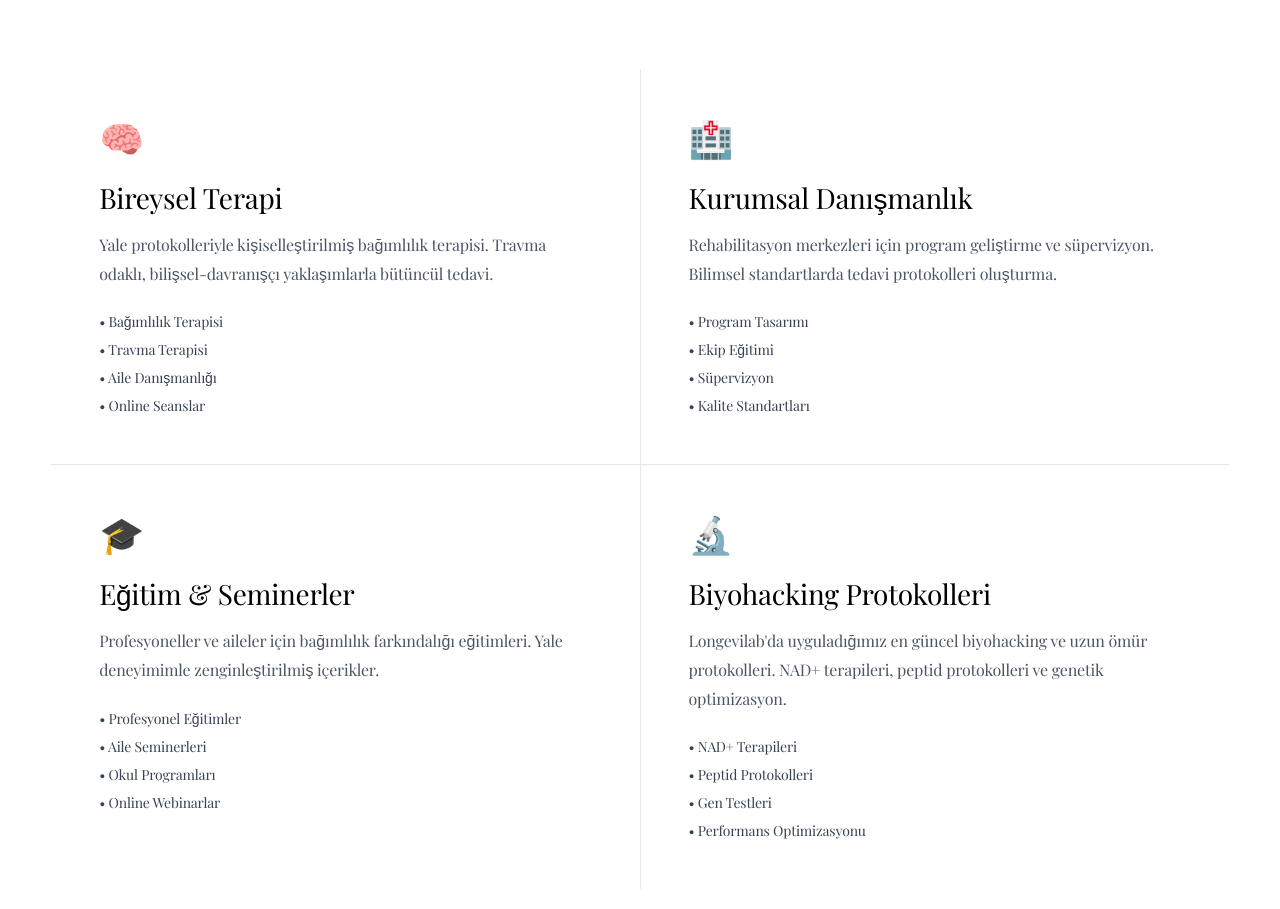
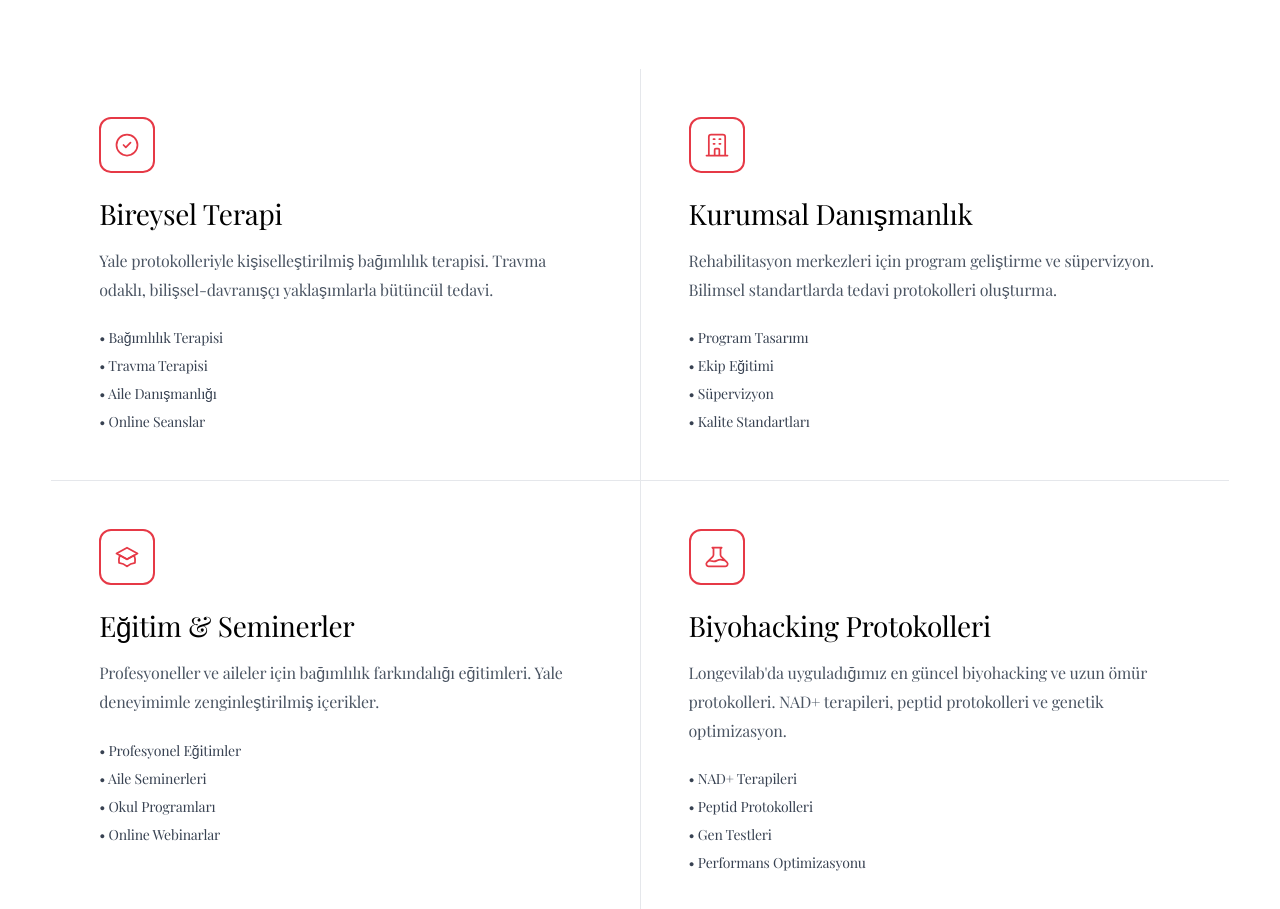
Before and after one commit to caglarozyildirim/esracavusoglu, a Next.js app: page /is-hayati in a window 1280 px wide. Shown: the part 846-1755 px from the top of the page. Built offline with nearby package versions, Linux system fonts and the light colour scheme.

Commit message:
logolar tasarlandı.

```diff
--- a/app/is-hayati/page.tsx
+++ b/app/is-hayati/page.tsx
@@ -60,7 +60,13 @@ export default function IsHayatiPage() {
 
             <div className="grid grid-cols-1 lg:grid-cols-2 gap-[1px] bg-gray-200">
               <div className="bg-white p-12">
-                <div className="text-4xl mb-6">🧠</div>
+                <div className="w-14 h-14 flex items-center justify-center mb-6"
+                     style={{ border: '2px solid #E63946', borderRadius: '12px' }}>
+                  <svg className="w-7 h-7" fill="none" stroke="#E63946" viewBox="0 0 24 24">
+                    <path strokeLinecap="round" strokeLinejoin="round" strokeWidth={1.5}
+                          d="M9 12l2 2 4-4m6 2a9 9 0 11-18 0 9 9 0 0118 0z" />
+                  </svg>
+                </div>
                 <h3 className="font-playfair text-black mb-4"
                     style={{ fontSize: '1.75rem', fontWeight: 300 }}>
                   Bireysel Terapi
@@ -79,7 +85,13 @@ export default function IsHayatiPage() {
               </div>
 
               <div className="bg-white p-12">
-                <div className="text-4xl mb-6">🏥</div>
+                <div className="w-14 h-14 flex items-center justify-center mb-6"
+                     style={{ border: '2px solid #E63946', borderRadius: '12px' }}>
+                  <svg className="w-7 h-7" fill="none" stroke="#E63946" viewBox="0 0 24 24">
+                    <path strokeLinecap="round" strokeLinejoin="round" strokeWidth={1.5}
+                          d="M19 21V5a2 2 0 00-2-2H7a2 2 0 00-2 2v16m14 0h2m-2 0h-5m-9 0H3m2 0h5M9 7h1m-1 4h1m4-4h1m-1 4h1m-5 10v-5a1 1 0 011-1h2a1 1 0 011 1v5m-4 0h4" />
+                  </svg>
+                </div>
                 <h3 className="font-playfair text-black mb-4"
                     style={{ fontSize: '1.75rem', fontWeight: 300 }}>
                   Kurumsal Danışmanlık
@@ -98,7 +110,15 @@ export default function IsHayatiPage() {
               </div>
 
               <div className="bg-white p-12">
-                <div className="text-4xl mb-6">🎓</div>
+                <div className="w-14 h-14 flex items-center justify-center mb-6"
+                     style={{ border: '2px solid #E63946', borderRadius: '12px' }}>
+                  <svg className="w-7 h-7" fill="none" stroke="#E63946" viewBox="0 0 24 24">
+                    <path strokeLinecap="round" strokeLinejoin="round" strokeWidth={1.5}
+                          d="M12 14l9-5-9-5-9 5 9 5z" />
+                    <path strokeLinecap="round" strokeLinejoin="round" strokeWidth={1.5}
+                          d="M12 14l6.16-3.422a12.083 12.083 0 01.665 6.479A11.952 11.952 0 0012 20.055a11.952 11.952 0 00-6.824-2.998 12.078 12.078 0 01.665-6.479L12 14z" />
+                  </svg>
+                </div>
                 <h3 className="font-playfair text-black mb-4"
                     style={{ fontSize: '1.75rem', fontWeight: 300 }}>
                   Eğitim & Seminerler
@@ -117,7 +137,13 @@ export default function IsHayatiPage() {
               </div>
 
               <div className="bg-white p-12">
-                <div className="text-4xl mb-6">🔬</div>
+                <div className="w-14 h-14 flex items-center justify-center mb-6"
+                     style={{ border: '2px solid #E63946', borderRadius: '12px' }}>
+                  <svg className="w-7 h-7" fill="none" stroke="#E63946" viewBox="0 0 24 24">
+                    <path strokeLinecap="round" strokeLinejoin="round" strokeWidth={1.5}
+                          d="M19.428 15.428a2 2 0 00-1.022-.547l-2.387-.477a6 6 0 00-3.86.517l-.318.158a6 6 0 01-3.86.517L6.05 15.21a2 2 0 00-1.806.547M8 4h8l-1 1v5.172a2 2 0 00.586 1.414l5 5c1.26 1.26.367 3.414-1.415 3.414H4.828c-1.782 0-2.674-2.154-1.414-3.414l5-5A2 2 0 009 10.172V5L8 4z" />
+                  </svg>
+                </div>
                 <h3 className="font-playfair text-black mb-4"
                     style={{ fontSize: '1.75rem', fontWeight: 300 }}>
                   Biyohacking Protokolleri
```
